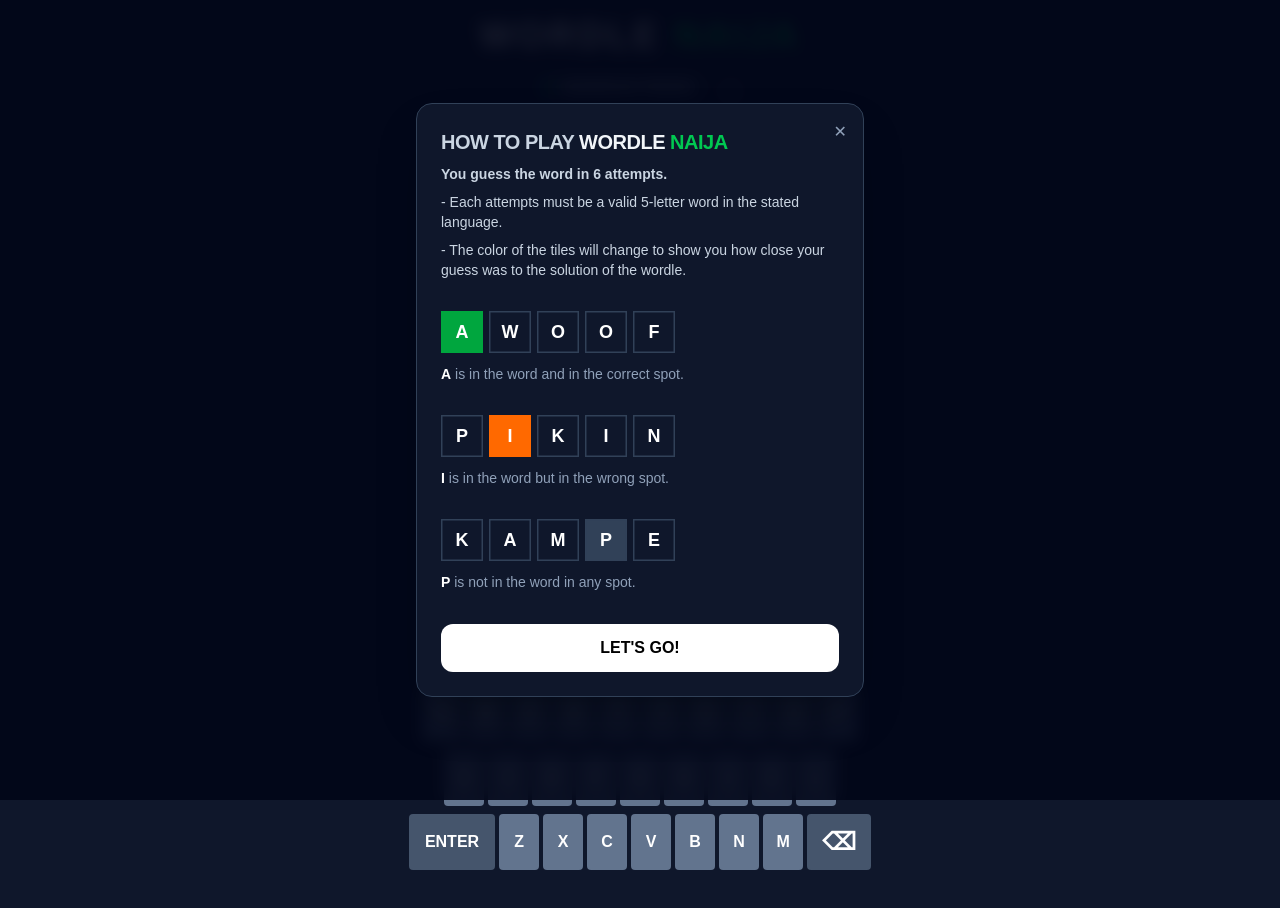
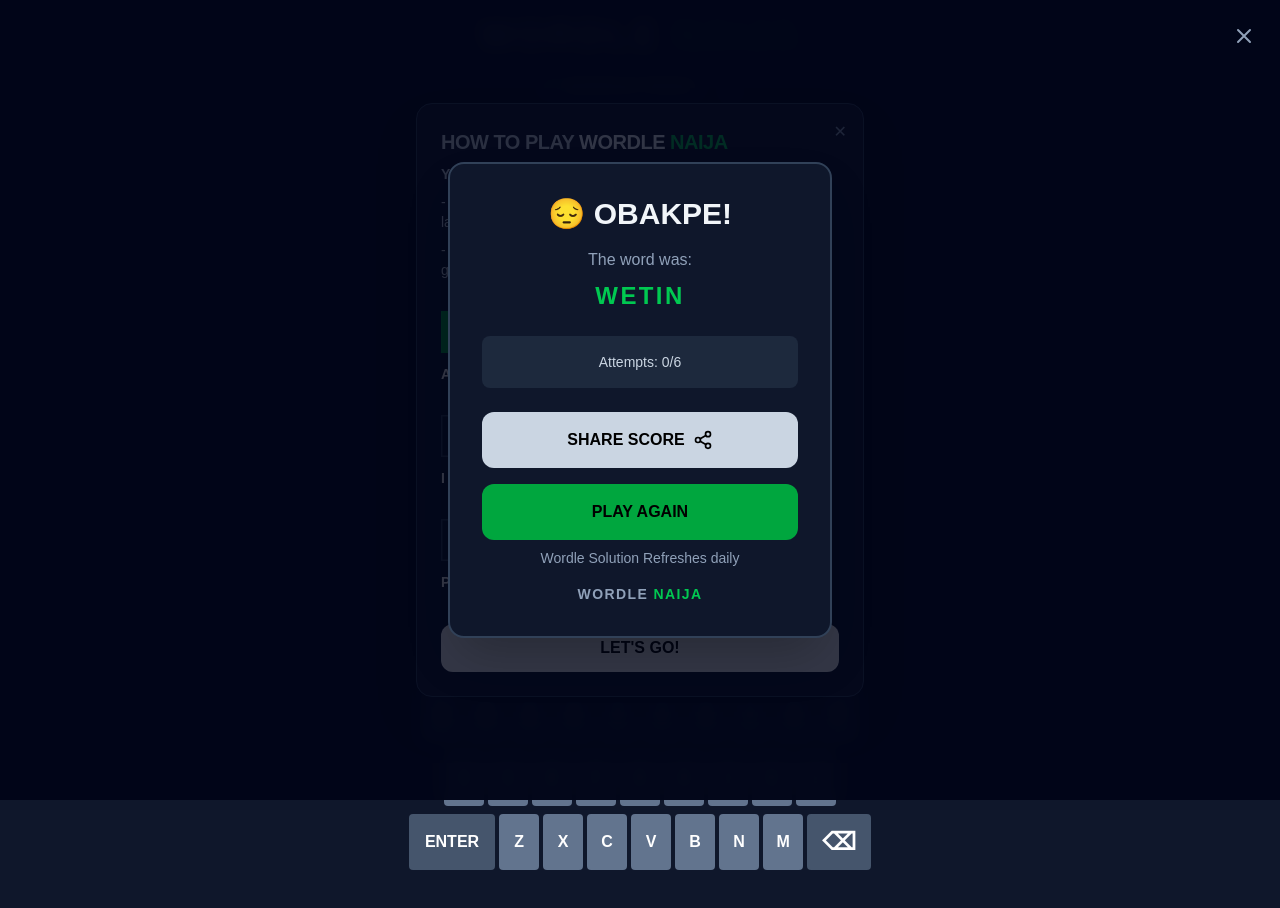
Before and after one commit to afeibukun/wordle-naija, a Next.js app: page / in a window 1280 px wide. Shown: the top 908 px of the page. Built offline with nearby package versions, Linux system fonts and the light colour scheme.

Commit message:
include note for wordle solution refresh

```diff
--- a/src/components/Modal.tsx
+++ b/src/components/Modal.tsx
@@ -39,7 +39,15 @@
 
                 <div className="space-y-4">
                     <ShareButton label="SHARE SCORE" onShare={onShare} />
+                    <div>
                     <PrimaryButton label="PLAY AGAIN" onClick={() => window.location.reload()} />
+                    <p className="text-[10px] md:text-sm text-slate-400 mt-2">Wordle Solution Refreshes daily</p>
+                    </div>
+                </div>
+                <div className="text-center mt-4">
+                    <h1 className="text-[10px] md:text-sm font-black tracking-widest uppercase">
+                        <span className="text-slate-400">Wordle</span> <span
+                        className="text-green-500">Naija</span></h1>
                 </div>
 
             </div>
--- a/src/hooks/useGameLogic.ts
+++ b/src/hooks/useGameLogic.ts
@@ -51,7 +51,7 @@
     const [appNotice, setAppNotice] = useState<string | null>("");
     const [isShaking, setIsShaking] = useState(false);
 
-    const [showModal, setShowModal] = useState<boolean>(false);
+    const [showSuccessModal, setShowSuccessModal] = useState<boolean>(false);
 
     const [surfaceKeyboardActive, setSurfaceKeyboardActive] = useState<boolean>(true);
 
@@ -147,12 +147,13 @@
 
     const openModal = useCallback(() => {
         if (gameStatus !== GAME_STATUS.PLAYING) {
-            setShowModal(true);
+            setShowSuccessModal(true);
+            if(gameStatus === GAME_STATUS.WON) setAppNotice("Amazing Work");
         }
     }, [gameStatus])
 
-    const closeModal = () => {
-            setShowModal(false);
+    const closeSuccessModal = () => {
+            setShowSuccessModal(false);
     }
 
     useEffect(() => {
@@ -209,8 +210,8 @@
         onChar,
         onDelete,
         onEnter,
-        showModal,
-        closeModal,
+        showSuccessModal,
+        closeSuccessModal,
         inputRef,
         openProxyKeyboard,
         enableSurfaceKeyboard,
--- a/src/views/Game.tsx
+++ b/src/views/Game.tsx
@@ -43,8 +43,8 @@
         onDelete,
         onEnter,
         appNotice,
-        showModal,
-        closeModal,
+        showSuccessModal,
+        closeSuccessModal,
         inputRef,
         openProxyKeyboard,
         enableSurfaceKeyboard,
@@ -81,21 +81,24 @@
                                     enableSurfaceKeyboard={enableSurfaceKeyboard}
                                 />
                             </div>
-                            {(gameStatus !== GAME_STATUS.PLAYING && !showModal) &&
+                            {(gameStatus !== GAME_STATUS.PLAYING && !showSuccessModal) &&
                                 <div className="px-4">
                                     <h2 className="text-2xl md:text-3xl font-black mb-4 text-slate-100">
                                         {gameStatus === GAME_STATUS.WON ? "🎉 YOU Have Completed the game!" : "😔 Better Luck Next time!"}
                                     </h2>
                                     <div className="space-y-3 md:space-y-4 text-slate-900">
                                         <ShareButton label="SHARE YOUR SCORE" onShare={() => shareScore()}/>
+                                        <div>
                                         <PrimaryButton label="PLAY AGAIN" onClick={() => window.location.reload()}/>
+                                            <p className="text-[10px] md:text-sm text-slate-400 mt-2">Wordle Solution Refreshes daily</p>
+                                        </div>
                                     </div>
                                 </div>
                             }
                             <div className="toast-container relative w-full">
                                 {(toastMsg) && (<GameToast message={toastMsg}/>)}
                             </div>
-                            {(gameStatus === GAME_STATUS.PLAYING || showModal) &&
+                            {(gameStatus === GAME_STATUS.PLAYING || showSuccessModal) &&
                                 <div>
                                     <Keyboard onChar={(char: string) => onChar(char)} onEnter={() => onEnter()}
                                               onDelete={() => onDelete()} usedKeys={usedKeys}/>
@@ -106,13 +109,13 @@
                 </main>
             </div>
 
-            {showModal && (
+            {(
                 <SuccessModal
                     solution={solution}
                     isWon={gameStatus === GAME_STATUS.WON}
                     attempts={guesses.length.toString()}
                     onShare={() => shareScore()}
-                    onClose={() => closeModal()}
+                    onClose={() => closeSuccessModal()}
                 />
             )}
         </div>
```
